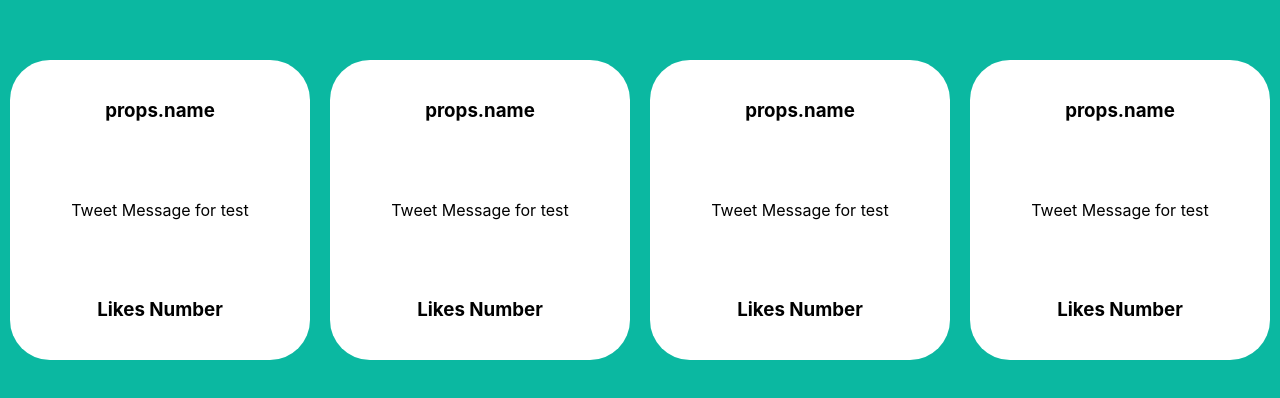
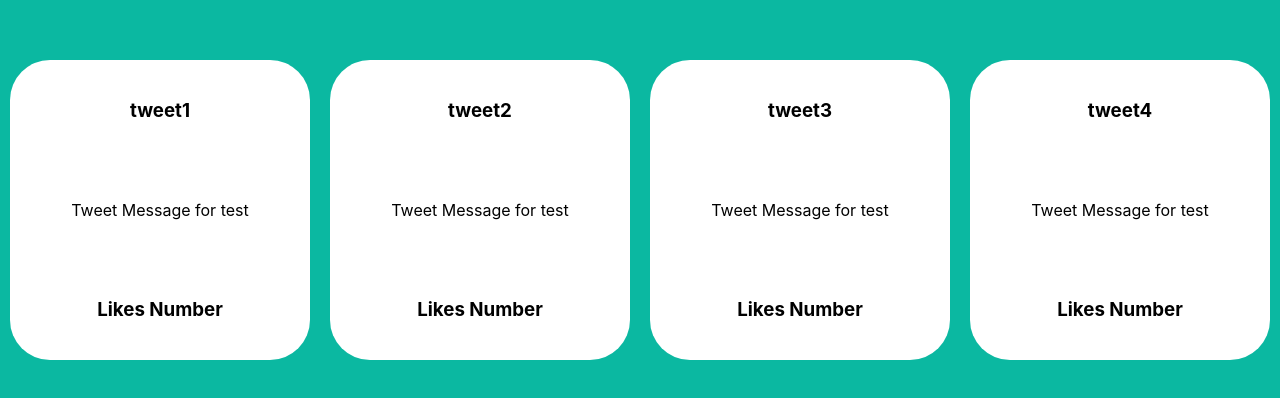
Before and after one commit to Beatyofcoding/AnotherFirstProjectOfReact, a React (Create React App) app in the folder areactproject/: page / in a window 1280 px wide. Shown: the part 190-588 px from the top of the page. Built offline with nearby package versions, Linux system fonts and the light colour scheme.

Commit message:
"h3"ShowsAsSimpleTextDueTCurlyBracesAbsence=Fixed

```diff
--- a/areactproject/src/Tweet.js
+++ b/areactproject/src/Tweet.js
@@ -4,7 +4,7 @@ import "./App.css"
 function Tweet(props){
     return(
         <div className="tweet">
-            <h3>props.name</h3>
+            <h3>{props.name}</h3>
             <p>Tweet Message for test</p>
             <h3>Likes Number</h3>
 
```
